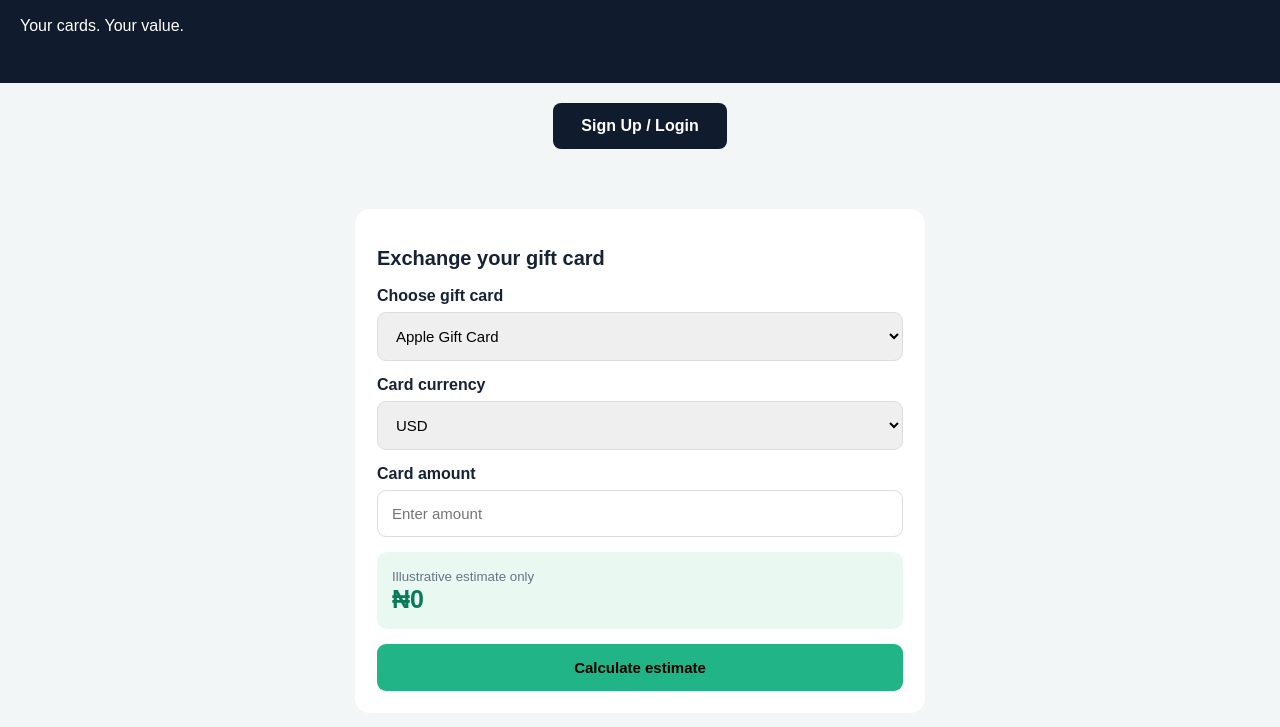
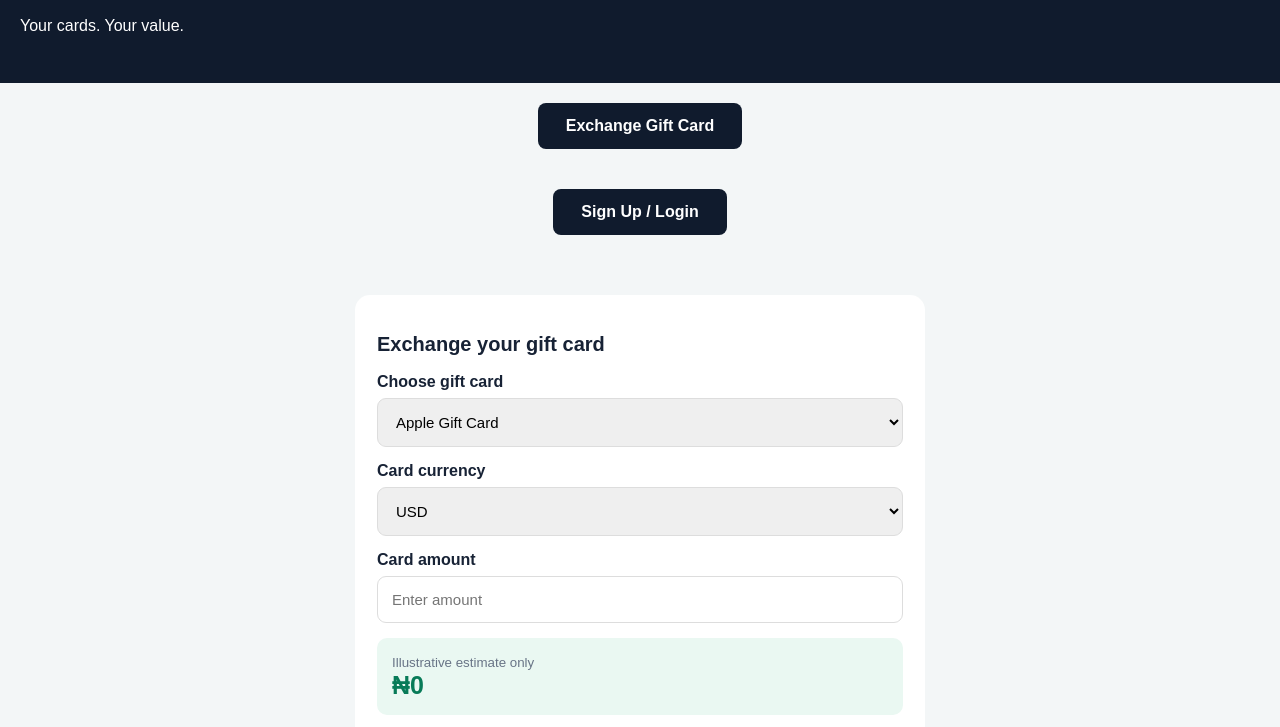
Before and after one commit to cardnestng/cardnest, a plain HTML site: page index.html in a window 1280 px wide. Shown: the part 63-790 px from the top of the page. Drawn offline with Linux system fonts and the light colour scheme.

Commit message:
Update index.html

```diff
--- a/index.html
+++ b/index.html
@@ -28,6 +28,11 @@ small{color:#687486}
 <div class="logo">CARD<span>NEST</span></div>
 <p>Your cards. Your value.</p>
 </header>
+  <div style="text-align:center;padding:20px;">
+  <a href="exchange.html" style="display:inline-block;background:#101b2d;color:white;padding:14px 28px;border-radius:8px;text-decoration:none;font-weight:bold;">
+    Exchange Gift Card
+  </a>
+</div>
   <div style="text-align:center;padding:20px;">
   <a href="auth.html" style="display:inline-block;background:#101b2d;color:white;padding:14px 28px;border-radius:8px;text-decoration:none;font-weight:bold;">
     Sign Up / Login
```
